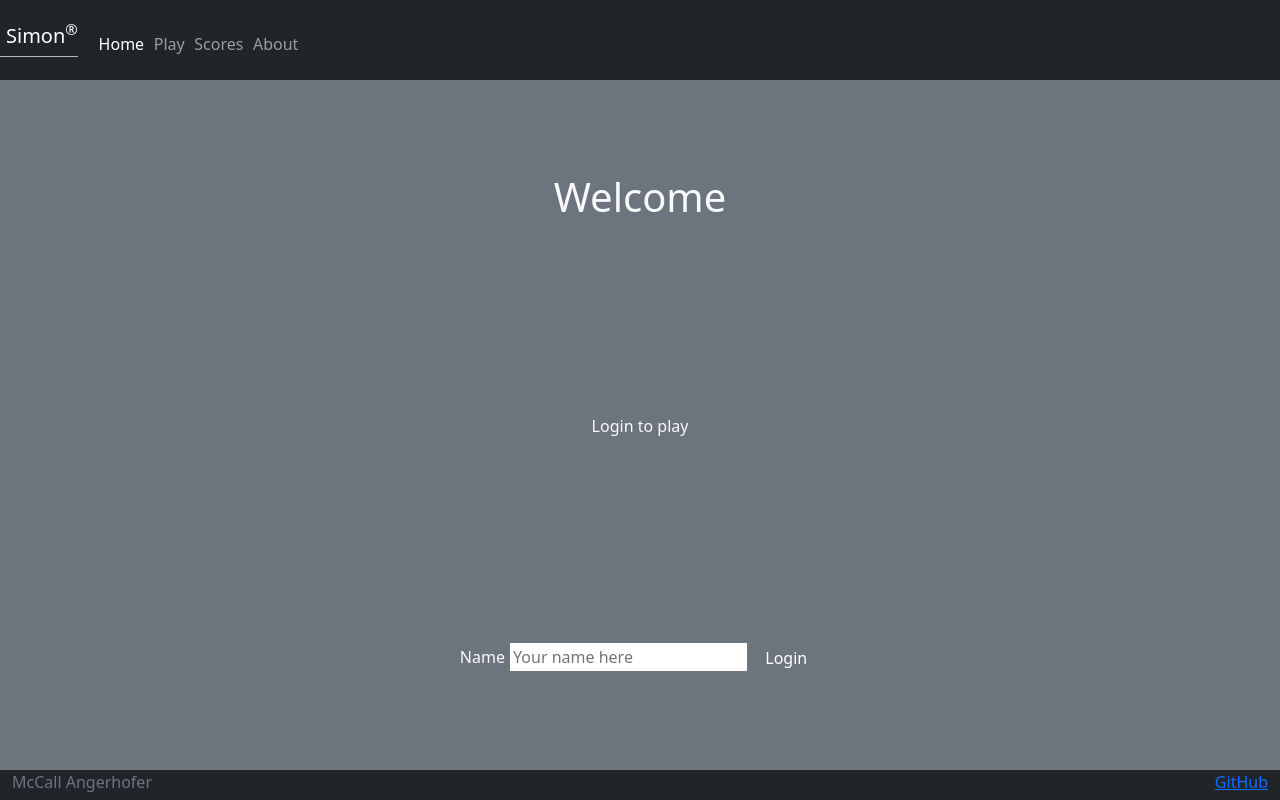
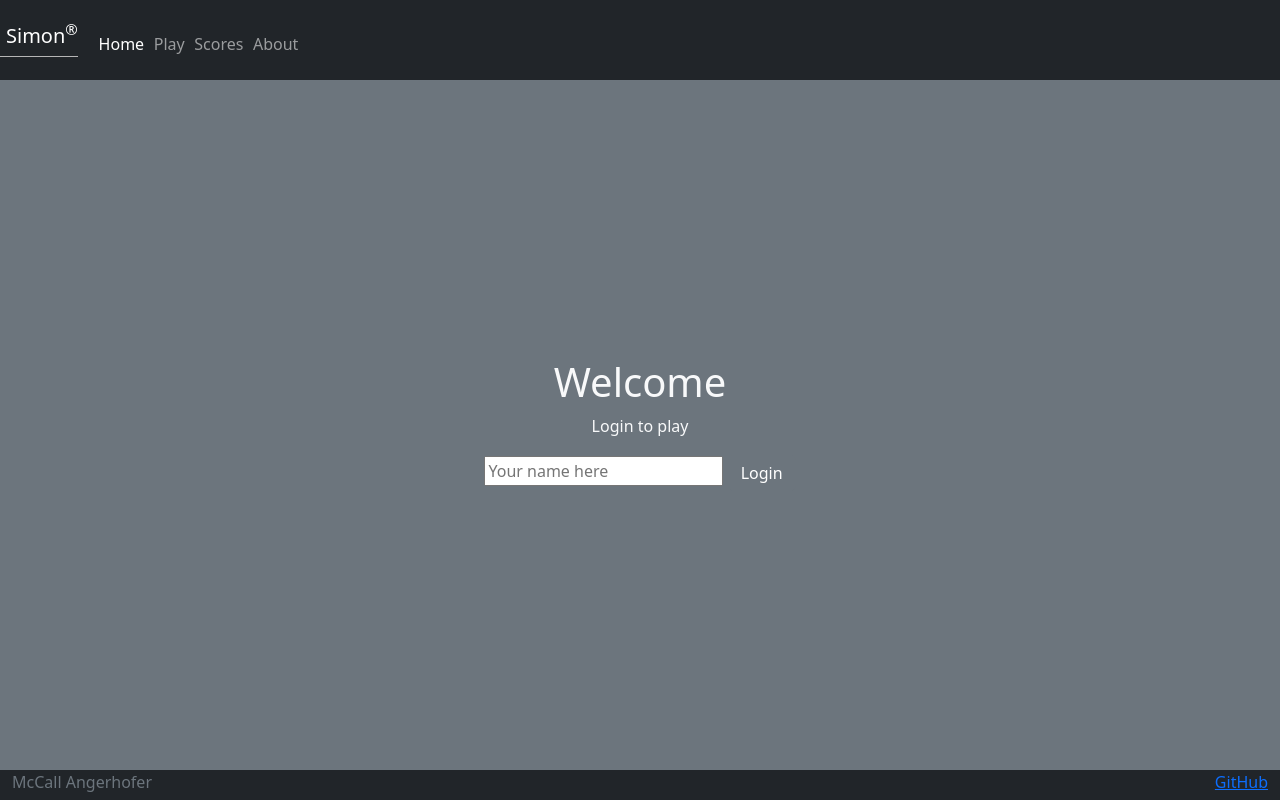
Before and after one commit to mangerhofer/simon, a plain HTML site: page index.html in a window 1280 px wide. Drawn offline with nearby package versions, Linux system fonts and the light colour scheme.

Commit message:
css design changes

```diff
--- a/index.html
+++ b/index.html
@@ -26,14 +26,15 @@
             </nav>
         </header>
 
-        <main class="container-fluid bg-secondary text-center">
+        <main class = "container-fluid bg-secondary text-center">
+            <div>
             <h1>Welcome</h1>
             <p>Login to play</p>
             <form method = 'get' action = 'play.html'>
-                <label for = 'name'>Name</label>
-                <input type = 'text' id = 'name' placeholder = 'Your name here' />
+                <input type = 'text' id = 'name' placeholder = 'Your name here'>
                 <button type = 'submit' class = "btn btn-secondary">Login</button>
             </form>
+            </div>
         </main>
 
         <footer class = "bg-dark text-dark text-muted">
```
Also changed, not shown: scores.html (+1 -1 lines).
